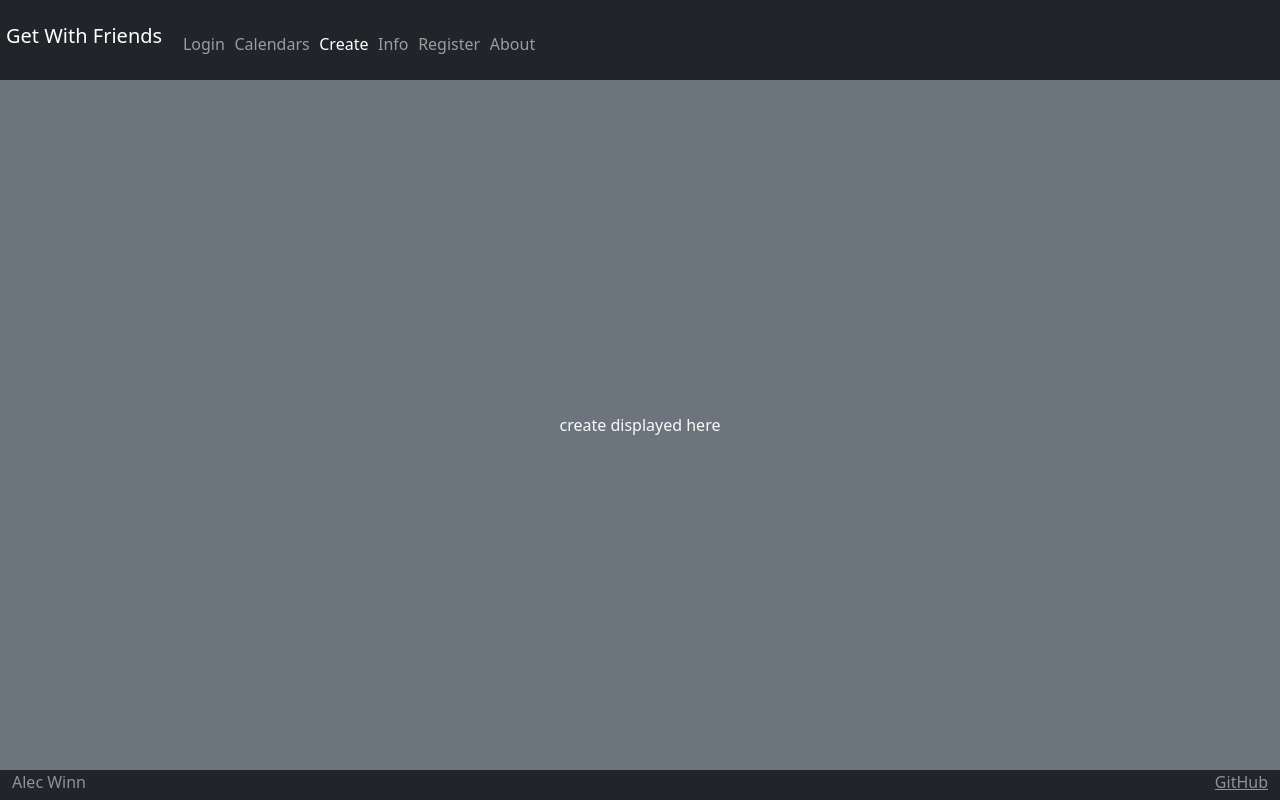
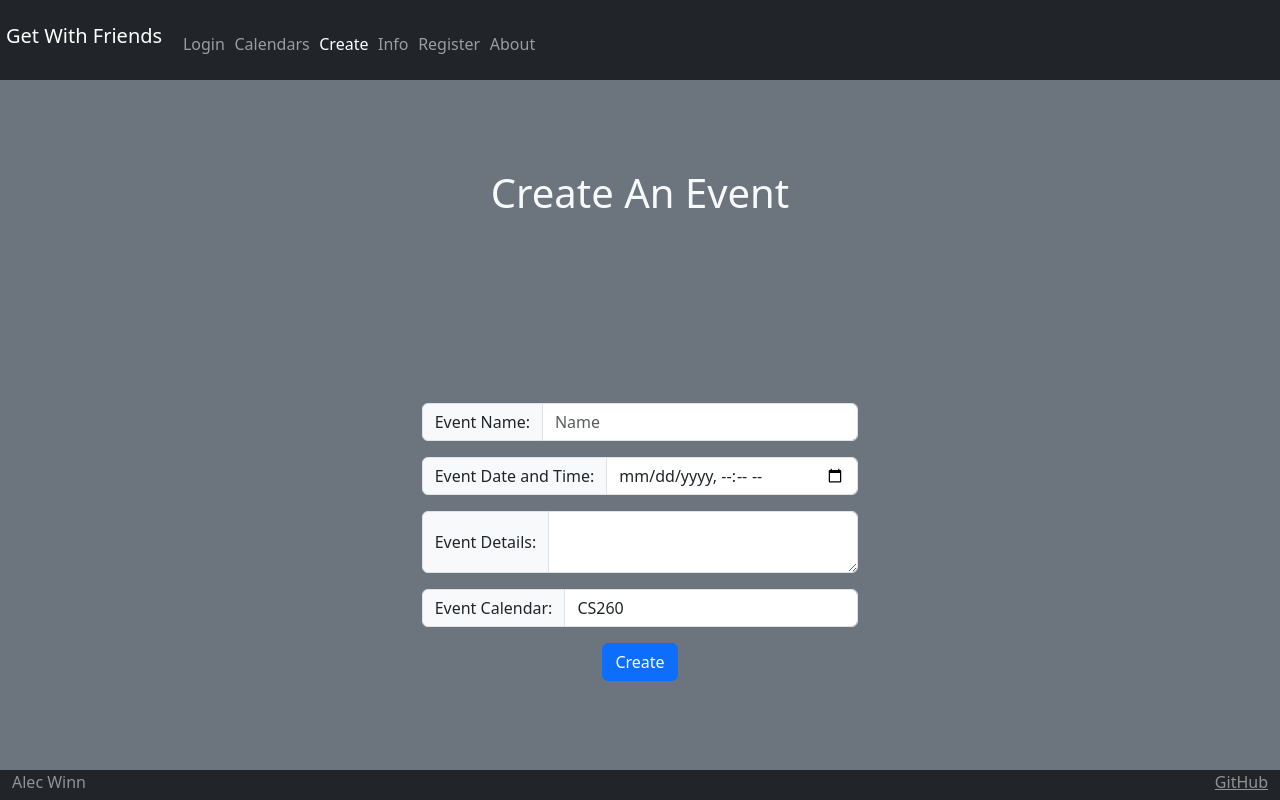
Before and after one commit to bobaisbad/startup, a React (Vite) app: page /create in a window 1280 px wide. Built offline with nearby package versions, Linux system fonts and the light colour scheme.

Commit message:
Started implementations of create.jsx and info.jsx

```diff
--- a/src/create/create.jsx
+++ b/src/create/create.jsx
@@ -1,9 +1,33 @@
 import React from 'react';
+import './create.css';
 
 export function Create() {
   return (
     <main className="container-fluid bg-secondary text-center">
-      <div>create displayed here</div>
+      <h1>Create An Event</h1>
+            <form method="get" action="calendars.html">
+                <div className="input-group mb-3">
+                    <span className="input-group-text">Event Name: </span>
+                    <input className="form-control" type="text" placeholder="Name" />
+                </div>
+                <div className="input-group mb-3">
+                    <span className="input-group-text">Event Date and Time: </span>
+                    <input className="form-control" type="datetime-local" name="varDatetime" id="datetime" />
+                </div>
+                <div className="input-group mb-3">
+                    <span className="input-group-text">Event Details: </span>
+                    <textarea className="form-control" id="textarea" name="varTextarea"></textarea>
+                </div>
+                <div className="input-group mb-3">
+                    <span className="input-group-text">Event Calendar: </span>
+                    <select className="form-control" id="select" name="varSelect">
+                        <option>Animation</option>
+                        <option selected>CS260</option>
+                        <option>LISRites</option>
+                    </select>
+                </div>
+                <button type="submit" className="btn btn-primary">Create</button>
+            </form>
     </main>
   );
 }
--- a/src/info/info.jsx
+++ b/src/info/info.jsx
@@ -1,9 +1,50 @@
 import React from 'react';
+import './info.css';
 
 export function Info() {
   return (
     <main className="container-fluid bg-secondary text-center">
-      <div>info displayed here</div>
+        <div>
+            <h1>Event Name</h1>
+        </div>
+        <div>
+            <p>
+                Event Date and Time: ??/??/???? ??:?? ?M
+            </p>
+
+            <p>
+                Event Details: blah blah blah
+            </p>
+
+            <p>
+                Event Poster: Bob
+            </p>
+
+            <p>
+                RSVPs: 2
+            </p>
+
+            <form method="get" action="">
+                <div className="input-group mb-3">
+                    <span>
+                        Post Your Thoughts:
+                    </span>
+                    <textarea className="form-control" id="textarea" name="varTextarea"></textarea>
+                </div>
+                <button type="submit" className="btn btn-primary">Post</button>
+                <button type="submit" className="btn btn-primary">RSVP</button>
+            </form>
+        </div>
+
+        <div className="div-left">
+            <p>
+                Gabriel (1d): Awesome, lets do it!
+            </p>
+
+            <p>
+                Jakob (5h): It sounds fun, but idk if I can come
+            </p>
+        </div>
     </main>
   );
 }
```
Also changed, not shown: create.css (deleted), src/create/create.css (added), src/info/info.css (renamed from info.css).
